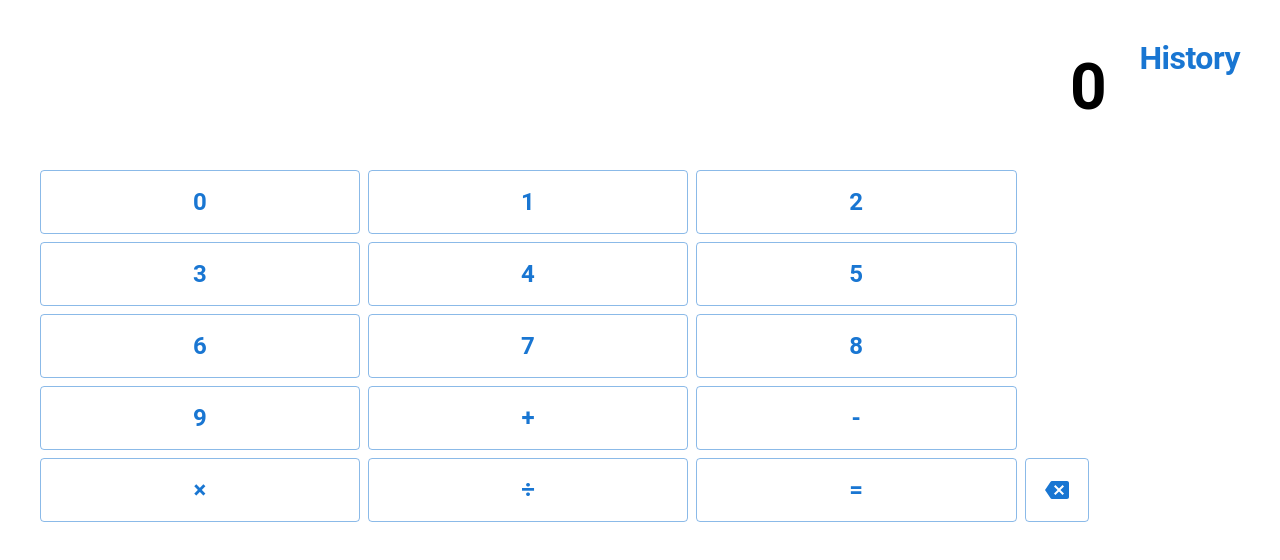
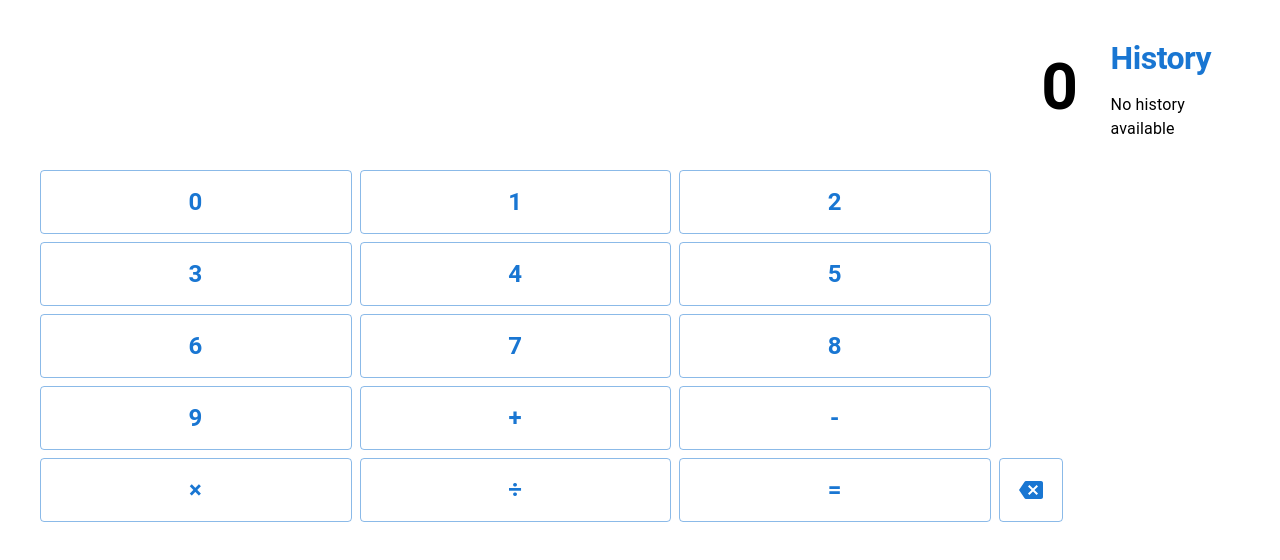
Before and after one commit to minhoa2005/Calculator-App, a React (Vite) app: page / in a window 1280 px wide. Shown: the top 560 px of the page. Built offline with nearby package versions, Linux system fonts and the light colour scheme.

Commit message:
history tab

```diff
--- a/src/components/Calculator.jsx
+++ b/src/components/Calculator.jsx
@@ -2,11 +2,12 @@ import { Backspace } from "@mui/icons-material";
 import { Box, Button, TextField, Typography } from "@mui/material";
 import { useState } from "react";
 import evaluate from "../logic/logic";
+import History from "./History";
 
 const Calculator = () => {
 
     const [result, setResult] = useState("");
-    // const [history, setHistory] = useState([]);
+    const [history, setHistory] = useState([]);
     const [expression, setExpression] = useState("");
     const [currentInput, setCurrentInput] = useState("");
     const getButton = () => {
@@ -48,11 +49,13 @@ const Calculator = () => {
                 }
             }
             else if (value === '=') {
+                console.log('equal')
+                setHistory((prev) => [...prev, { currentInput: newInput, result: result }]);
+                console.log(history)
                 return result;
             }
             else {
                 newInput = prev + value;
-
             }
             if (!newInput.endsWith('+') && !newInput.endsWith('×') && !newInput.endsWith('÷') && !newInput.endsWith('-')) {
                 const result = evaluate.calculate(newInput);
@@ -126,6 +129,7 @@ const Calculator = () => {
                 <Typography variant="h1" sx={{ fontSize: '2rem', fontWeight: 'bold', color: 'primary.main' }}>
                     History
                 </Typography>
+                <History history={history} />
             </Box>
         </Box >
     )
--- /dev/null
+++ b/src/components/History.jsx
@@ -0,0 +1,19 @@
+import { Box, Typography } from '@mui/material'
+import React from 'react'
+
+export default function History({ history }) {
+
+    return (
+        <div>
+            {history.length !== 0 ? history.map((h) => (
+                <Box key={h.id} sx={{ width: '100', marginBottom: '5px' }} >
+                    <Typography fontSize={'20px'} fontWeight={'bold'}>{h.currentInput} = {h.result}</Typography>
+                </Box>
+            )) : (
+                <div>
+                    <Typography>No history available</Typography>
+                </div>
+            )}
+        </div>
+    )
+}
--- a/src/main.jsx
+++ b/src/main.jsx
@@ -4,7 +4,7 @@ import App from './App.jsx'
 import './index.css'
 
 createRoot(document.getElementById('root')).render(
-  <StrictMode>
-    <App />
-  </StrictMode>,
+
+  <App />
+
 )
```
